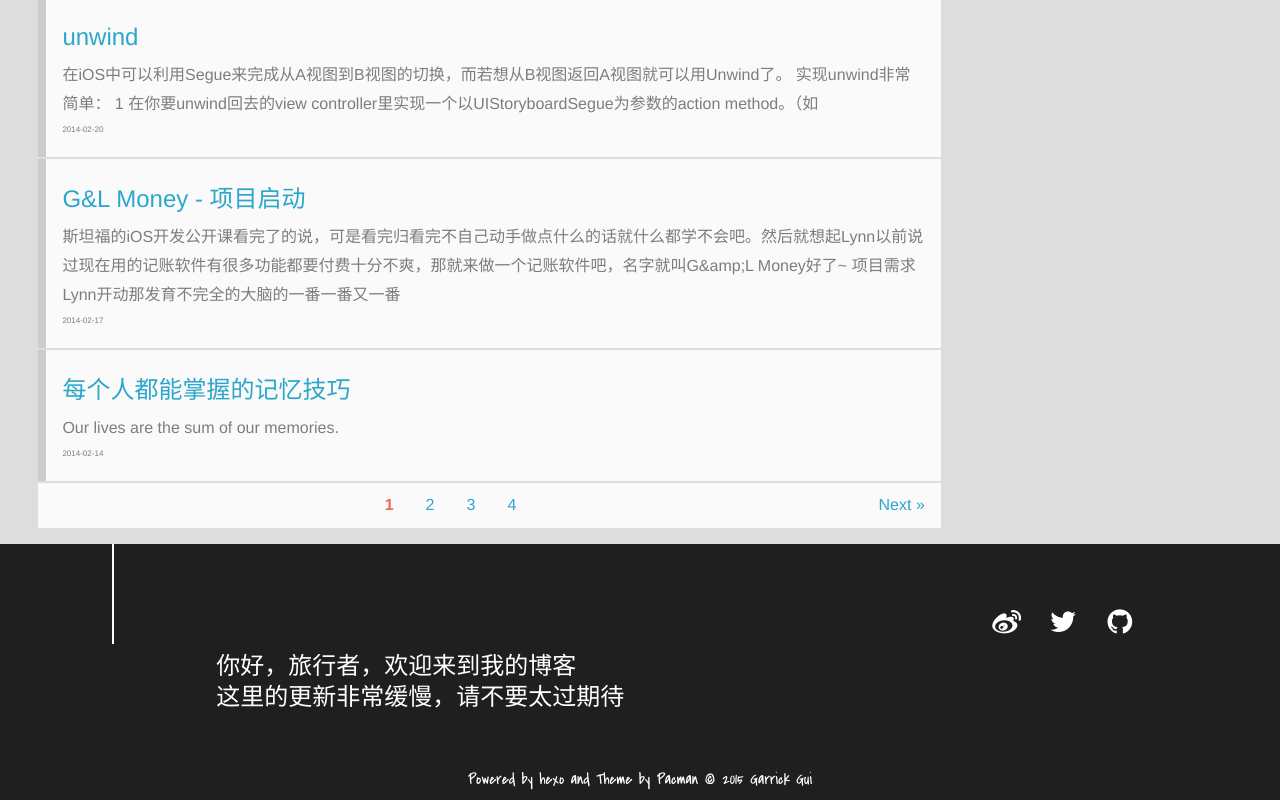
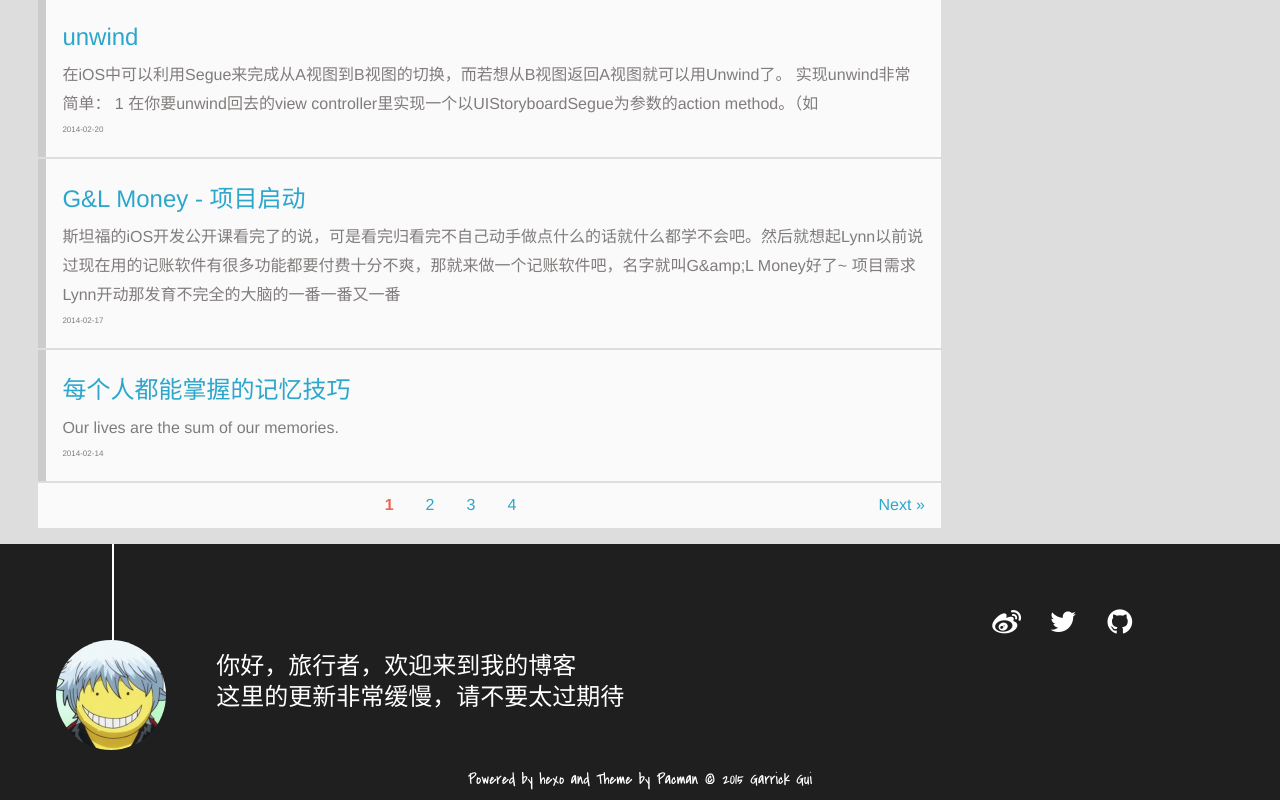
Before and after one commit to somebear/somebear.github.io, a plain HTML site: page index.html in a window 1280 px wide. Shown: the part 1520-2320 px from the top of the page. Drawn offline with Linux system fonts and the light colour scheme.

Commit message:
Site updated: 2015-07-04 20:19:56

```diff
--- a/css/style.css
+++ b/css/style.css
@@ -1758,7 +1758,7 @@ footer {
   width: 6.875em;
   height: 6.875em;
   margin: 0 auto;
-  background: no-repeat url("img/author.jpg") left top;
+  background: no-repeat url("../img/author.jpg") left top;
   -webkit-background-size: 6.875em 6.875em;
   -moz-background-size: 6.875em 6.875em;
   background-size: 6.875em 6.875em;
```
